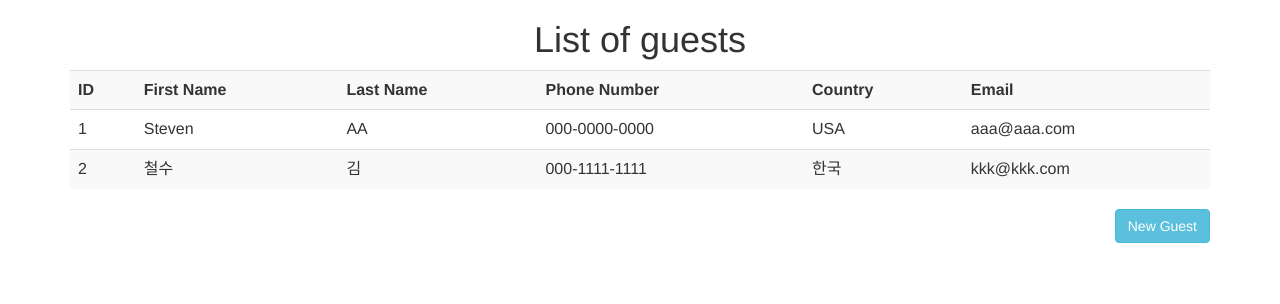
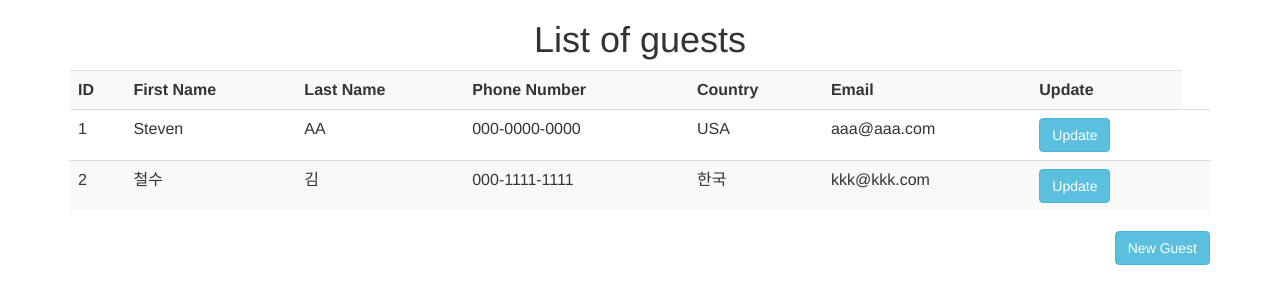
Before and after one commit to ju0103/HotelReservation, a Django app: page /bookingmgmt/guests/ in a window 1280 px wide. Shown: the top 304 px of the page. Run offline with Django 3.2, Linux system fonts and the light colour scheme; data comes from the database, SQL or seed files in the repository; some libraries are stand-ins or nearby versions.

Commit message:
Create guest update

```diff
--- a/bookingmgmt/urls.py
+++ b/bookingmgmt/urls.py
@@ -5,8 +5,9 @@ from bookingmgmt import views
 urlpatterns = [
     path('', views.list_bookings, name = 'list_bookings'),
     path('newbooking/', views.create_booking, name='add_booking'),
-    path('update/<int:id>/', views.update_booking, name='update_booking'),
+    path('updatebooking/<int:id>/', views.update_booking, name='update_booking'),
 
     path('guests/', views.list_guests, name = 'list_guests'),
     path('newguest/', views.create_guest, name='add_guest'),
+    path('updateguest/<int:id>/', views.update_guest, name='update_guest'),
 ]
--- a/bookingmgmt/views.py
+++ b/bookingmgmt/views.py
@@ -41,3 +41,13 @@ def create_guest(request):
         return redirect('list_guests')
 
     return render(request, 'bookingmgmt/guest_form.html', {'guestform': guestform})
+
+def update_guest(request, id):
+    guest = Guest.objects.get(id=id)
+    guestform = GuestForm(request.POST or None, instance=guest)
+
+    if guestform.is_valid():
+        guestform.save()
+        return redirect('list_guests')
+
+    return render(request, 'bookingmgmt/guest_form.html', {'guestform': guestform, 'guest': guest})
--- a/templates/bookingmgmt/list_guests.html
+++ b/templates/bookingmgmt/list_guests.html
@@ -13,6 +13,7 @@
             <th>Phone Number</th>
             <th>Country</th>
             <th>Email</th>
+            <th>Update</th>
         </tr>
         <tr>
             {% for guest in guests %}
@@ -22,6 +23,7 @@
                 <td> {{ guest.guest_phone }}</td>
                 <td> {{ guest.guest_country }}</td>
                 <td> {{ guest.guest_email }}</td>
+                <td> <a class="btn btn-info" href ="{%url 'update_guest' guest.id %}">Update</a> <td>
                 </tr>
             {% endfor %}
     </table>
```
